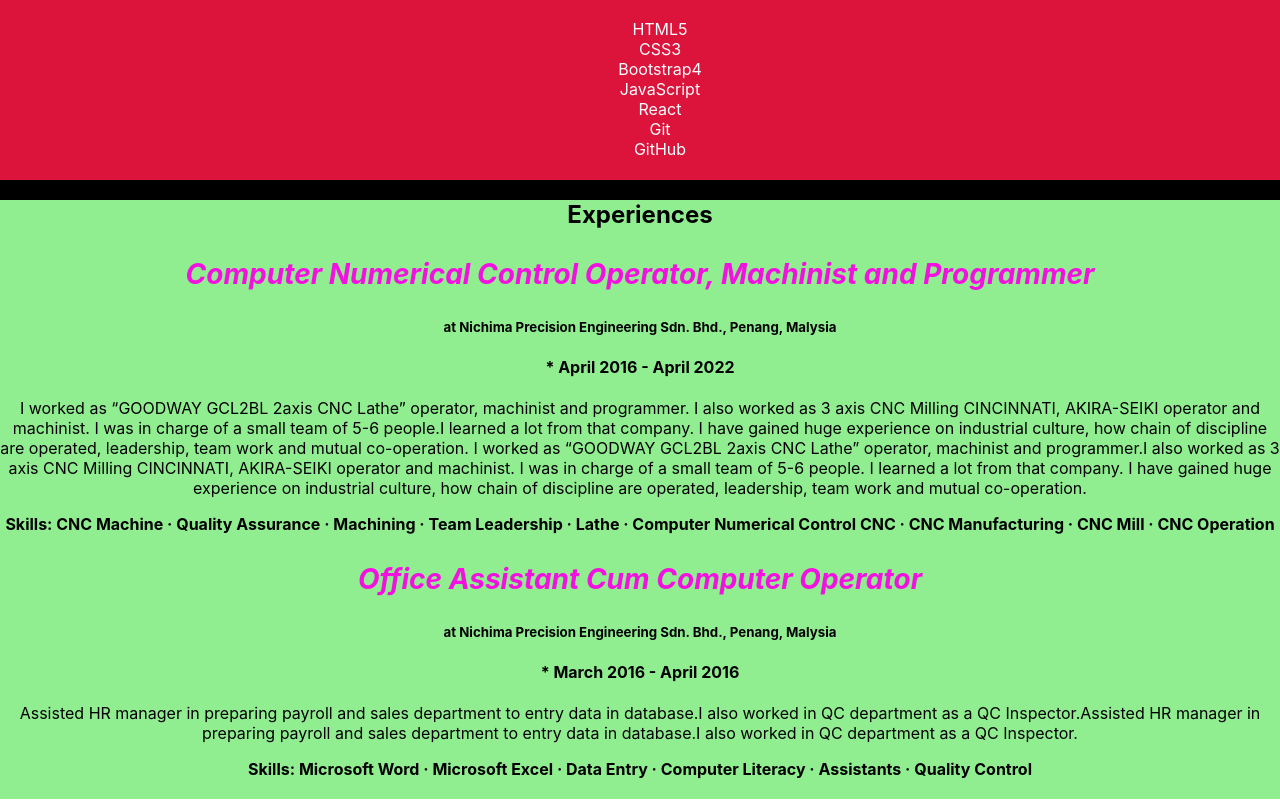
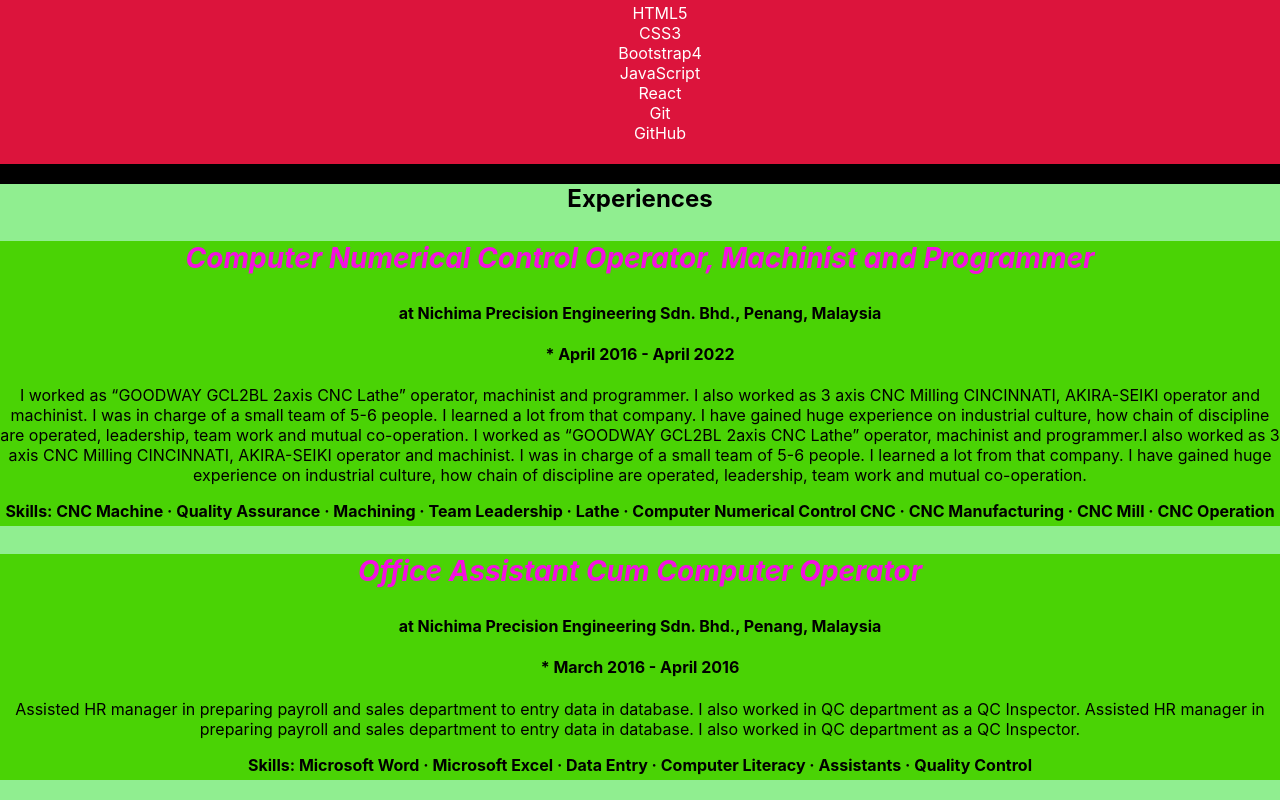
Before and after one commit to hmjahid/My-First-React-App, a React (Create React App) app: page / in a window 1280 px wide. Shown: the part 529-1329 px from the top of the page. Built offline with nearby package versions, Linux system fonts and the light colour scheme; the HTML template or start-up script is replaced by a standard one.

Commit message:
Style existing components, add new components, style new components, practise and application of React Prop-Types and more ...

```diff
--- a/package.json
+++ b/package.json
@@ -6,6 +6,7 @@
     "@testing-library/jest-dom": "^5.16.5",
     "@testing-library/react": "^13.4.0",
     "@testing-library/user-event": "^13.5.0",
+    "prop-types": "^15.8.1",
     "react": "^18.2.0",
     "react-dom": "^18.2.0",
     "react-scripts": "5.0.1",
--- a/src/App.js
+++ b/src/App.js
@@ -19,7 +19,11 @@ function App() {
       <h2 className='Profession'>Front End Developer</h2>
       <h3 className='dateOfBirth'>Date of Birth : {dateOfBirth}</h3>
       <Skills title= "My Skills:"/>
-      <Experience position1="Office Assistant Cum Computer Operator" position2="Computer Numerical Control Operator, Machinist and Programmer"/>
+      <Experience
+          position1="Office Assistant Cum Computer Operator"
+          position2="Computer Numerical Control Operator, Machinist and Programmer"
+          company="at Nichima Precision Engineering Sdn. Bhd., Penang, Malaysia"
+          />
     </div>
   );
 }
--- /dev/null
+++ b/src/components/Company.jsx
@@ -0,0 +1,7 @@
+const Company = ({company}) => {
+  return (
+    <h4>{company}</h4>
+  );
+}
+
+export default Company;
--- a/src/components/Experience.css
+++ b/src/components/Experience.css
@@ -9,3 +9,8 @@
     color: rgb(244, 16, 225);
     font-style: italic;
 }
+
+.ExperienceDetails{
+    background-color: rgb(74, 211, 5);
+    padding-bottom: 5px;
+}
--- a/src/components/Experience.jsx
+++ b/src/components/Experience.jsx
@@ -1,24 +1,42 @@
-import React from 'react'
 import "./Experience.css"
+import Company from './Company';
+import propTypes from 'prop-types'
 
-const Experience = ({position1, position2}) => {
+const Experience = (props) => {
   return (
     <div className='Experience'>
         <h2>Experiences</h2>
-        <h3 className='title'>{position2}</h3>
-        <h5>at Nichima Precision Engineering Sdn. Bhd., Penang, Malysia</h5>
+
+        <div className='ExperienceDetails'>
+        <h3 className='title'>{props.position2}</h3>
+        <Company company={props.company}/>
         <h4>* April 2016 - April 2022</h4>
         <p> I worked as “GOODWAY GCL2BL 2axis CNC Lathe” operator, machinist and programmer. I also worked as 3 axis CNC Milling CINCINNATI, AKIRA-SEIKI operator and machinist.
-          I was in charge of a small team of 5-6 people.I learned a lot from that company. I have gained huge experience on industrial culture, how chain of discipline are operated, leadership, team work and mutual co-operation. I worked as “GOODWAY GCL2BL 2axis CNC Lathe” operator, machinist and programmer.I also worked as 3 axis CNC Milling CINCINNATI, AKIRA-SEIKI operator and machinist. I was in charge of a small team of 5-6 people. I learned a lot from that company. I have gained huge experience on industrial culture, how chain of discipline are operated, leadership, team work and mutual co-operation.</p>
+          I was in charge of a small team of 5-6 people. I learned a lot from that company. I have gained huge experience on industrial culture, how chain of discipline are operated, leadership, team work and mutual co-operation. I worked as “GOODWAY GCL2BL 2axis CNC Lathe” operator, machinist and programmer.I also worked as 3 axis CNC Milling CINCINNATI, AKIRA-SEIKI operator and machinist. I was in charge of a small team of 5-6 people. I learned a lot from that company. I have gained huge experience on industrial culture, how chain of discipline are operated, leadership, team work and mutual co-operation.</p>
         <strong>Skills: CNC Machine · Quality Assurance · Machining · Team Leadership · Lathe · Computer Numerical Control CNC · CNC Manufacturing · CNC Mill · CNC Operation</strong>
+        </div>
 
-        <h3 className='title'>{position1}</h3>
-        <h5>at Nichima Precision Engineering Sdn. Bhd., Penang, Malysia</h5>
+        <div className='ExperienceDetails'>
+        <h3 className='title'>{props.position1}</h3>
+        <Company company={props.company}/>
         <h4>* March 2016 - April 2016</h4>
-        <p>Assisted HR manager in preparing payroll and sales department to entry data in database.I also worked in QC department as a QC Inspector.Assisted HR manager in preparing payroll and sales department to entry data in database.I also worked in QC department as a QC Inspector.</p>
+        <p>Assisted HR manager in preparing payroll and sales department to entry data in database. I also worked in QC department as a QC Inspector. Assisted HR manager in preparing payroll and sales department to entry data in database. I also worked in QC department as a QC Inspector.</p>
         <strong>Skills: Microsoft Word · Microsoft Excel · Data Entry · Computer Literacy · Assistants · Quality Control</strong>
+        </div>
     </div>
   );
 }
 
+Experience.propTypes = {
+  position1: propTypes.string,
+  position2: propTypes.string,
+  company: propTypes.string
+}
+
+Experience.defaultProps = {
+  position1: "Position1",
+  position2: "Position2",
+  company: "Company Name"
+}
+
 export default Experience;
--- a/src/components/Greetings.jsx
+++ b/src/components/Greetings.jsx
@@ -2,7 +2,7 @@ import Invitation from "./Invitation";
 
 function Starter(){
     return (
-    <p style={{color: "red"}}>Starting By The Name Of Almighty ALLAH....</p>
+    <p style={{color: "red", margin: 0}}>Starting By The Name Of Almighty ALLAH....</p>
     );
 }
 const Greetings = function (){
--- a/src/components/Skills.jsx
+++ b/src/components/Skills.jsx
@@ -1,5 +1,5 @@
-import React from 'react'
 import "./Skills.css"
+import propTypes from 'prop-types'
 
 const Skills = (props) => {
   return (
@@ -18,4 +18,12 @@ const Skills = (props) => {
   );
 }
 
+Skills.propTypes = {
+  title: propTypes.string
+}
+
+Skills.defaultProps = {
+  title: "Title"
+}
+
 export default Skills;
```
Also changed, not shown: 1 other file (tests, documents, lock files or other folders).
